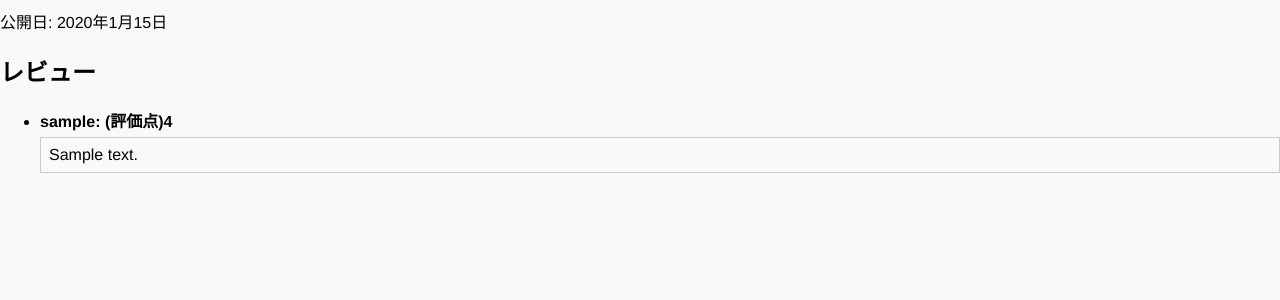
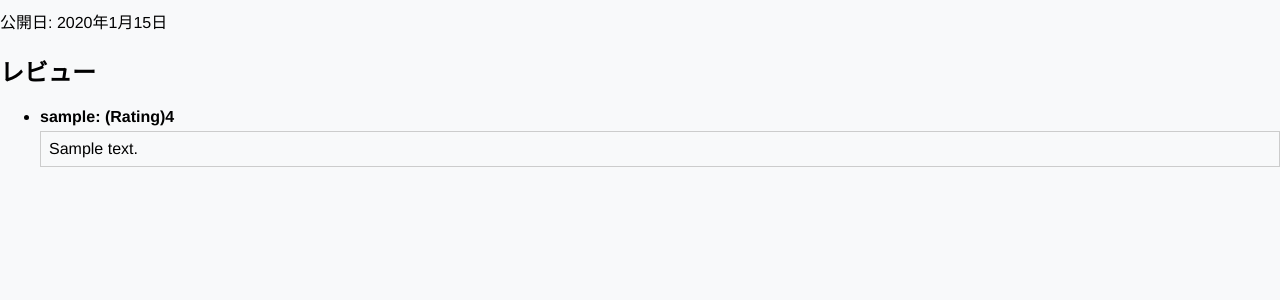
Before and after one commit to 97958697/my-first-portfolio, a Django app: page /reviews/movies/1/ in a window 1280 px wide. Shown: the part 411-711 px from the top of the page. Run offline with Django 5.2, Linux system fonts and the light colour scheme; tables that the repository leaves empty hold one stand-in row (values such as "Sample post"); grey boxes marked "Sample" are stand-in pictures.

Commit message:
映画詳細画面の評価点表記を英語(Rating)に変更

```diff
--- a/templates/reviews/movie_detail.html
+++ b/templates/reviews/movie_detail.html
@@ -17,7 +17,7 @@
 <ul>
 {% for review in movie.reviews.all %}
     <li style="margin-bottom:1em;">
-        <strong>{{ review.user.username }}: (評価点){{ review.rating }}</strong>
+        <strong>{{ review.user.username }}: (Rating){{ review.rating }}</strong>
         {% if user.is_authenticated and review.user == user %}
             <a href="{% url 'reviews:update' review.id %}">編集</a>
         {% endif %}
```
